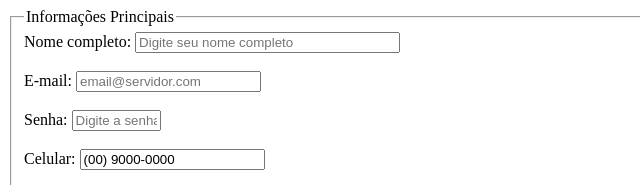
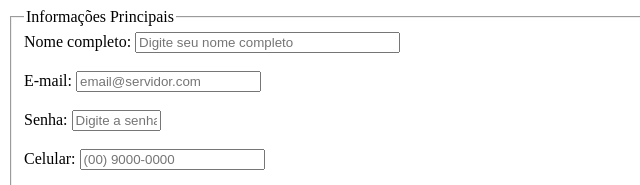
Before and after one commit to igor20082005/site, a plain HTML site: page quartaaula.html in a window 1280 px wide. Shown: the top 185 px of the page, 0-640 px from the left. Drawn offline with Linux system fonts and the light colour scheme.

Commit message:
quartaaula.html

```diff
--- a/quartaaula.html
+++ b/quartaaula.html
@@ -20,7 +20,7 @@
 		<br>
 		<br>
 	  <label>Celular:</label>
-		<input type="text" required="required" value="(00) 9000-0000" maxlength="40">
+		<input type="text" required="required" placeholder="(00) 9000-0000" maxlength="40">
 		<br><br>
 	  <label>Mensagem:</label><br>
 		<textarea cols="80" rows="4" placeholder="Digite sua mensagem"></textarea>
```
